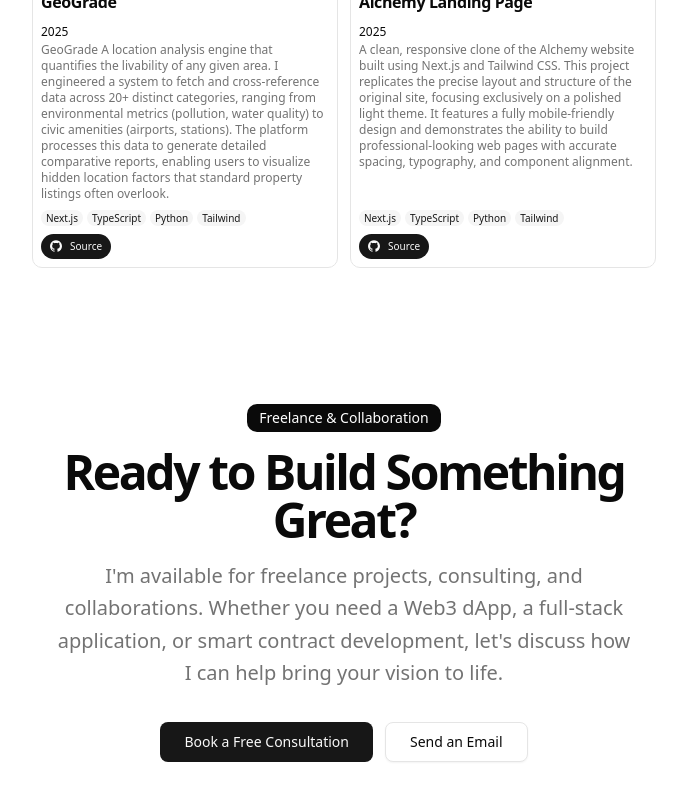
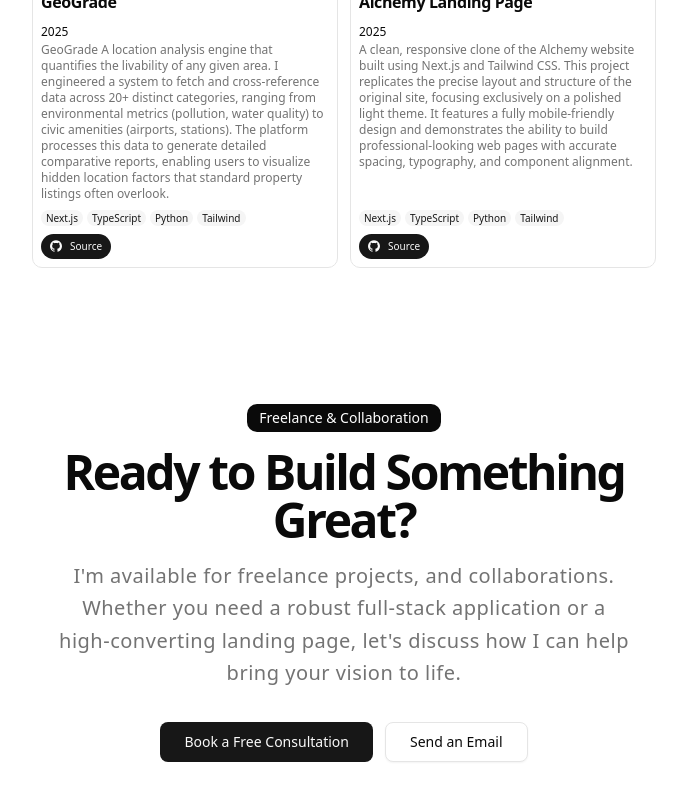
Before and after one commit to bhaveshmpatel/portfolio, a Next.js app: page / in a window 1280 px wide. Shown: the part 1632-2432 px from the top of the page, without its empty margins (296-983 px from the left). Built offline with nearby package versions, Linux system fonts and the light colour scheme.

Commit message:
fixed mail

```diff
--- a/app/page.tsx
+++ b/app/page.tsx
@@ -181,8 +181,8 @@
             <div className="space-y-4">
               <div className="inline-block rounded-lg bg-foreground text-background px-3 py-1 text-sm">Freelance & Collaboration</div>
               <h2 className="text-3xl font-bold tracking-tighter sm:text-5xl">Ready to Build Something Great?</h2>
-              <p className="mx-auto max-w-150 text-muted-foreground md:text-xl/relaxed lg:text-base/relaxed xl:text-xl/relaxed">
-                I&apos;m available for freelance projects, consulting, and collaborations. Whether you need a Web3 dApp, a full-stack application, or smart contract development, let&apos;s discuss how
+              <p className="mx-auto max-w-150 text-muted-foreground tracking-wide md:text-xl/relaxed lg:text-base/relaxed xl:text-xl/relaxed">
+                I&apos;m available for freelance projects, and collaborations. Whether you need a robust full-stack application or a high-converting landing page, let&apos;s discuss how
                 I can help bring your vision to life.
               </p>
               <div className="flex flex-col sm:flex-row gap-3 justify-center items-center pt-4">
@@ -192,7 +192,11 @@
                   </Link>
                 </Button>
                 <Button asChild variant="outline" size="lg" className="w-full sm:w-auto">
-                  <Link href={`mailto:${DATA.contact.email}?subject=Freelance Project Inquiry`}>Send an Email</Link>
+                  <a
+                    href={`https://mail.google.com/mail/?view=cm&fs=1&to=${DATA.contact.email}&su=Freelance%20Project%20Inquiry`}
+                    target="_blank"
+                    rel="noopener noreferrer"
+                  >Send an Email</a>
                 </Button>
               </div>
             </div>
```
